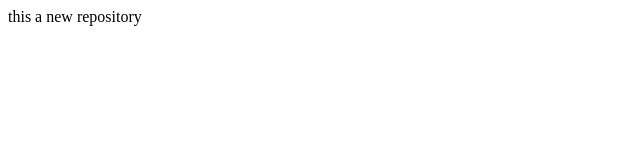
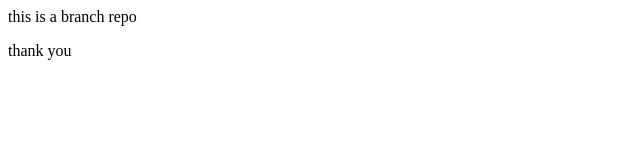
Before and after one commit to HaldarSayan18/localRepo, a plain HTML site: page index.html in a window 1280 px wide. Shown: the full height of the page, 0-640 px from the left. Drawn offline with Linux system fonts and the light colour scheme.

Commit message:
updated files

```diff
--- a/index.html
+++ b/index.html
@@ -1 +1,2 @@
-<p> this a new repository</p>
+<p> this is a branch repo </p>
+<p> thank you </p>
```
